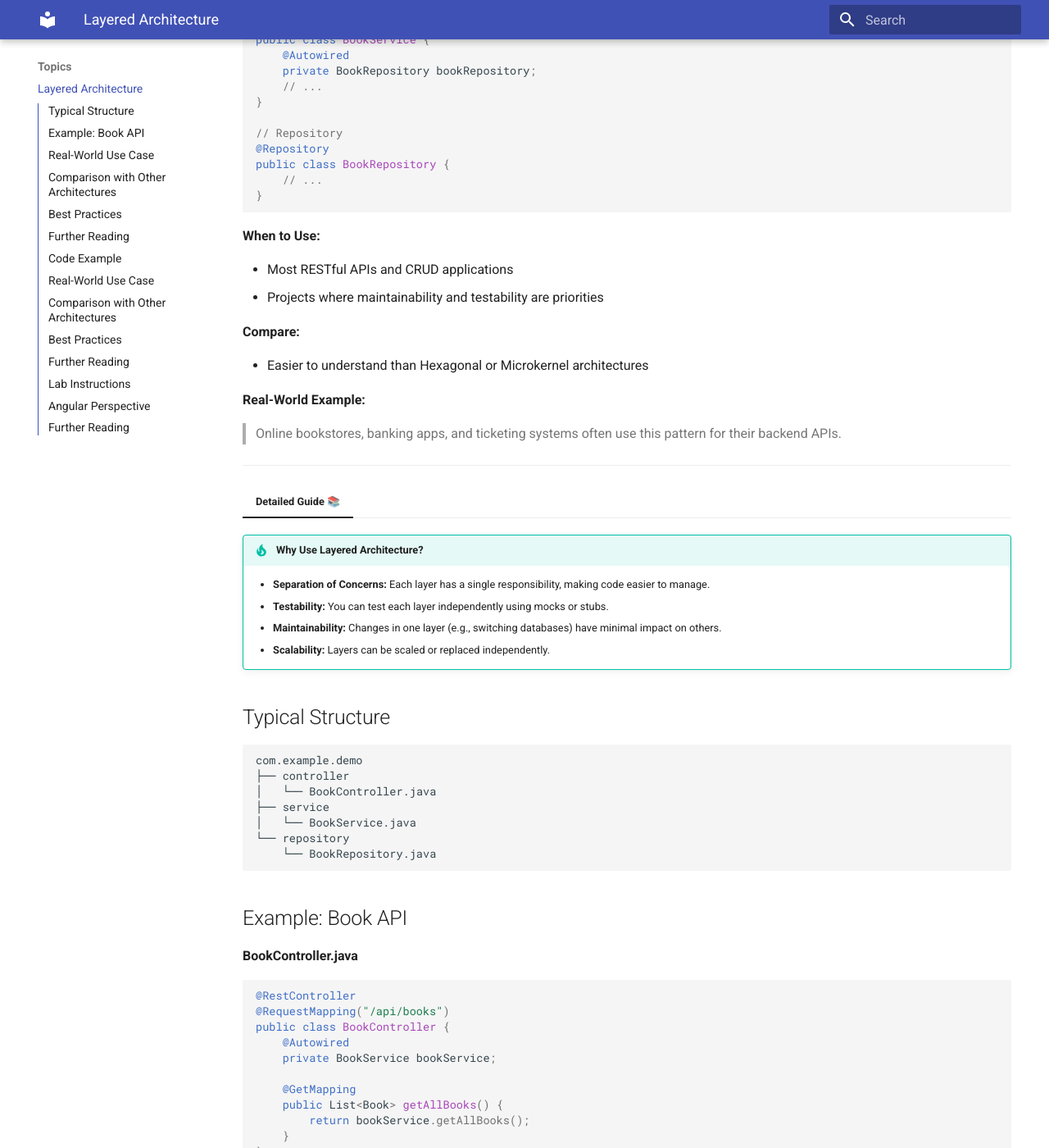
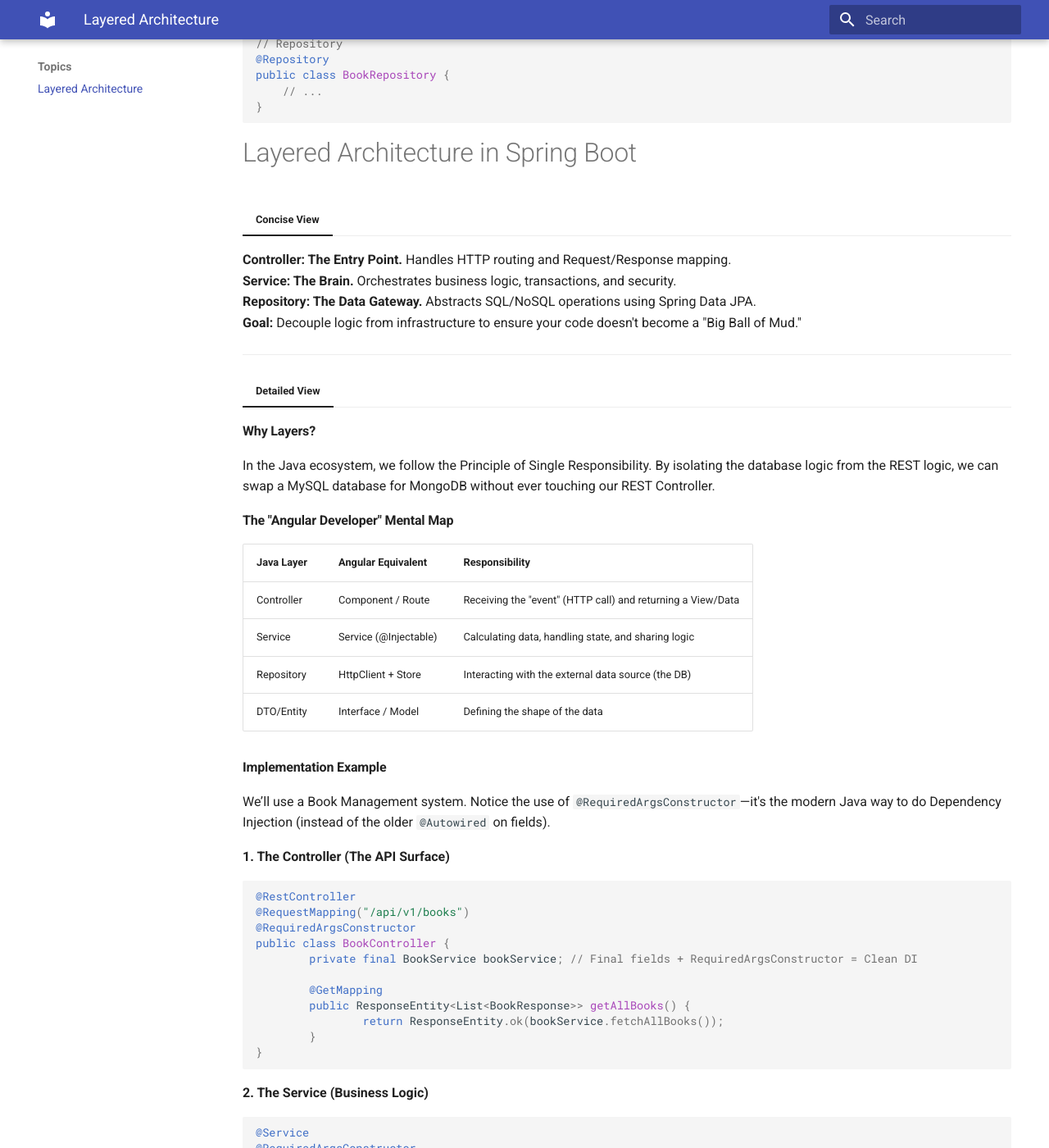
Before and after one commit to udayganeshK/java-tutorial, an MkDocs documentation site: the page built from docs/topics/layered-architecture.md, in a window 1280 px wide and 1400 px high, scrolled down 1005 px. Shown: the whole window at 82% size. Built offline with MkDocs 1.6.1 and Material for MkDocs 9.7.7, drawn with Linux system fonts in a browser that asks for light colours; some of the changed text lies outside the part shown.

Commit message:
docs: fix tab syntax and update Layered Architecture content for Spring Boot and Angular mapping

````diff
--- a/docs/topics/layered-architecture.md
+++ b/docs/topics/layered-architecture.md
@@ -54,6 +51,87 @@
     // ...
 }
 ```
+
+# Layered Architecture in Spring Boot
+
+=== "Concise View"
+
+**Controller: The Entry Point.** Handles HTTP routing and Request/Response mapping.
+**Service: The Brain.** Orchestrates business logic, transactions, and security.
+**Repository: The Data Gateway.** Abstracts SQL/NoSQL operations using Spring Data JPA.
+**Goal:** Decouple logic from infrastructure to ensure your code doesn't become a "Big Ball of Mud."
+
+---
+
+=== "Detailed View"
+
+#### Why Layers?
+In the Java ecosystem, we follow the Principle of Single Responsibility. By isolating the database logic from the REST logic, we can swap a MySQL database for MongoDB without ever touching our REST Controller.
+
+#### The "Angular Developer" Mental Map
+| Java Layer   | Angular Equivalent      | Responsibility                                      |
+|-------------|------------------------|-----------------------------------------------------|
+| Controller  | Component / Route      | Receiving the "event" (HTTP call) and returning a View/Data |
+| Service     | Service (@Injectable)  | Calculating data, handling state, and sharing logic  |
+| Repository  | HttpClient + Store     | Interacting with the external data source (the DB)   |
+| DTO/Entity  | Interface / Model      | Defining the shape of the data                       |
+
+#### Implementation Example
+We’ll use a Book Management system. Notice the use of `@RequiredArgsConstructor`—it's the modern Java way to do Dependency Injection (instead of the older `@Autowired` on fields).
+
+**1. The Controller (The API Surface)**
+```java
+@RestController
+@RequestMapping("/api/v1/books")
+@RequiredArgsConstructor
+public class BookController {
+        private final BookService bookService; // Final fields + RequiredArgsConstructor = Clean DI
+
+        @GetMapping
+        public ResponseEntity<List<BookResponse>> getAllBooks() {
+                return ResponseEntity.ok(bookService.fetchAllBooks());
+        }
+}
+```
+
+**2. The Service (Business Logic)**
+```java
+@Service
+@RequiredArgsConstructor
+public class BookService {
+        private final BookRepository repository;
+
+        @Transactional(readOnly = true)
+        public List<BookResponse> fetchAllBooks() {
+                return repository.findAll().stream()
+                                .map(book -> new BookResponse(book.getId(), book.getTitle()))
+                                .toList(); // Java 17+ syntax
+        }
+}
+```
+
+**3. The Repository (Data Access)**
+```java
+@Repository
+public interface BookRepository extends JpaRepository<BookEntity, Long> {
+        // You get CRUD for free! No implementation code needed.
+}
+```
+
+---
+
+### Lab Instructions: "The Migration"
+1. **Generate:** Use start.spring.io to bootstrap a project with Spring Web and Spring Data JPA.
+2. **Model:** Create a Book entity with id, title, and author.
+3. **Bridge:** Create the Repository interface.
+4. **Process:** Implement a Service method that filters books by author name.
+5. **Expose:** Create a GET endpoint in the Controller that accepts a `@RequestParam`.
+
+> **Pro Tip for Angular Devs:** In Java, we use DTOs (Data Transfer Objects) to send data to the frontend. Never expose your Database Entity directly to your Angular HttpClient! It’s like sending your internal private class members over the wire.
+
+#### Reference Comparison
+- **Spring Boot:** Uses Annotations (`@Service`, `@RestController`) for Metadata.
+- **Angular:** Uses Decorators (`@Component`, `@Injectable`) for Metadata.
 
 **When to Use:**
 
````
Also changed, not shown: other parts of docs/topics/layered-architecture.md (+0 -3 lines).
